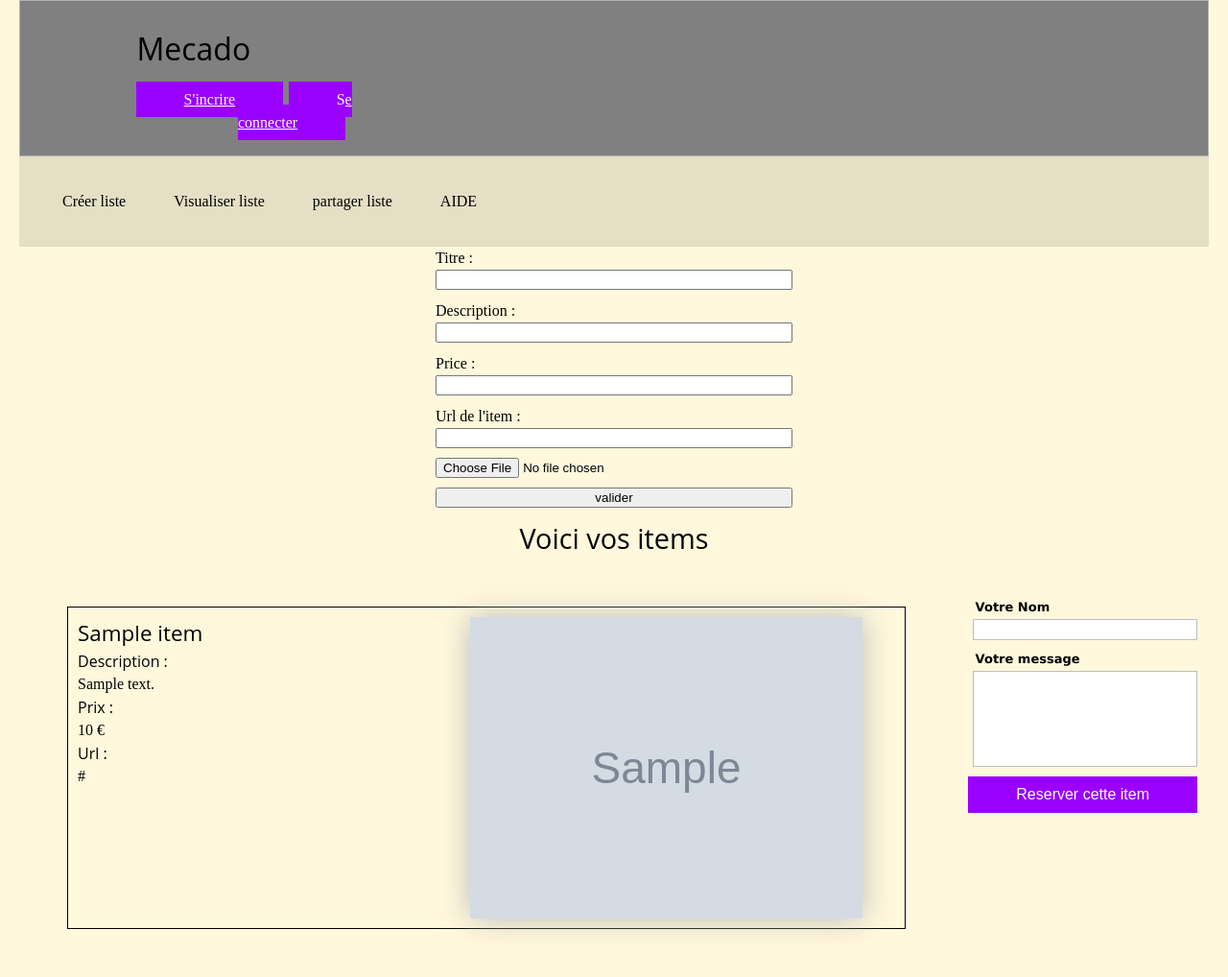
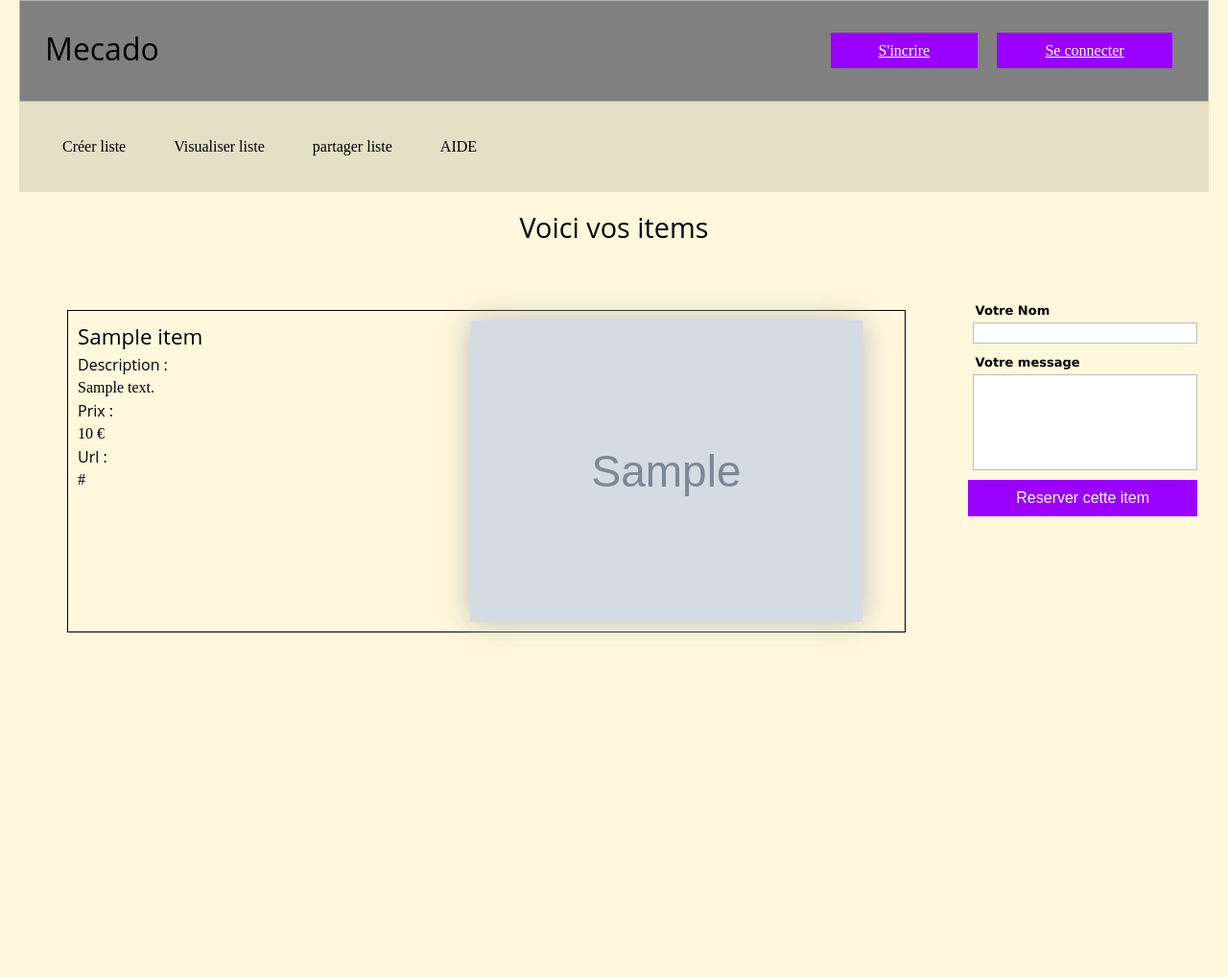
Before and after one commit to Nicolas-jcqm/Atelier, a PHP site: template components/listGuest.twig in a window 1280 px wide. Shown: the whole page at 96% size. After the commit the page ends 662 px from the top, so only its background shows below. Run offline with PHP 8.4, Linux system fonts and the light colour scheme; the template is opened without the code that fills it: most values are stand-ins (such as "Sample title", 1, 10 or a date in 2020); grey boxes marked "Sample" are stand-in pictures; some libraries are stand-ins or nearby versions.

Commit message:
Vue de la liste par un participant

```diff
--- a/Bdd/mecado.sql
+++ b/Bdd/mecado.sql
@@ -58,8 +58,8 @@ CREATE TABLE `comment` (
   `senderName` varchar(50) NOT NULL,
   `content` varchar(200) NOT NULL,
   `idList` VARCHAR(100) NOT NULL,
-  `updated_at` DATE NOT NULL,
-  `created_at` DATE NOT NULL
+  `updated_at` DATETIME NOT NULL,
+  `created_at` DATETIME NOT NULL
 ) ENGINE=InnoDB DEFAULT CHARSET=latin1;
 
 -- --------------------------------------------------------
--- a/app/route.php
+++ b/app/route.php
@@ -29,6 +29,8 @@ $app->get('/homeCo/{id}/item', 'App\Controllers\ItemController:viewItem')->setNa
 
 $app->post('/homeCo/itemadd', 'App\Controllers\ItemController:addItem')->setName('itemadd')->add($middleware_need_co);
 
+$app->get('/viewGuest/{token}', 'App\Controllers\GuestsListController:displayListGuest')->setName('viewGuest');
+
 
 
 //ajouter middleware pour verifier si l'utilisateur qui clique est le createur de la liste//soit rajouter la verification dans la function
--- a/app/src/Controllers/ListeController.php
+++ b/app/src/Controllers/ListeController.php
@@ -199,4 +199,6 @@ final class ListeController
             return false;
     }
 
+
+
 }
--- a/components/listGuest.twig
+++ b/components/listGuest.twig
@@ -4,20 +4,18 @@
 <head>
     <meta charset="UTF-8">
     <title>Mecado</title>
-    <link href="style/Mecado.css" rel="stylesheet">
-    <link href="style/scss/main.css" rel="stylesheet">
+    <link href="../../style/Mecado.css" rel="stylesheet">
+    <link href="../../style/scss/main.css" rel="stylesheet">
 
 </head>
 
 <body>
 <header>
     <div class="header">
-        <div>
-            <div><h1>Mecado</h1></div>
-            <div  class="text-right btnLogNav">
-                <a href="/signup" class="btn-link btn-flat text-center">S'incrire</a>
-                <a href="/signin" class="btn-link btn-flat">Se connecter</a>
-            </div>
+        <div><h1>Mecado</h1></div>
+        <div  class="text-right btnLogNav">
+            <a href="/signup" class="btn-link btn-flat text-center">S'incrire</a>
+            <a href="/signin" class="btn-link btn-flat">Se connecter</a>
         </div>
 
     </div>
@@ -32,23 +30,6 @@
     </ul>
 </nav>
 
-<div class="formulaire-item">
-    <form class="form-item"enctype="multipart/form-data" action="{{ url }}" method="post">
-        <p>Titre :</p>
-        <input type="text" name="title" />
-        <p>Description :</p>
-        <input type="text" name="desc" />
-        <p>Price :</p>
-        <input type="text" name="price" />
-        <p>Url de l'item :</p>
-        <input type="text" name="url" />
-        <input type="hidden" name="idform" value="{{ idlist }}" />
-        <input type="file" name="FTU" />
-        <input type="submit" name="valid" value="valider" />
-
-
-    </form>
-</div>
 
 <h2 class="text-center">Voici vos items</h2>
 <div class="container-item">
```
Also changed, not shown: app/src/Controllers/GuestsListController.php (added, +35 -0 lines).
